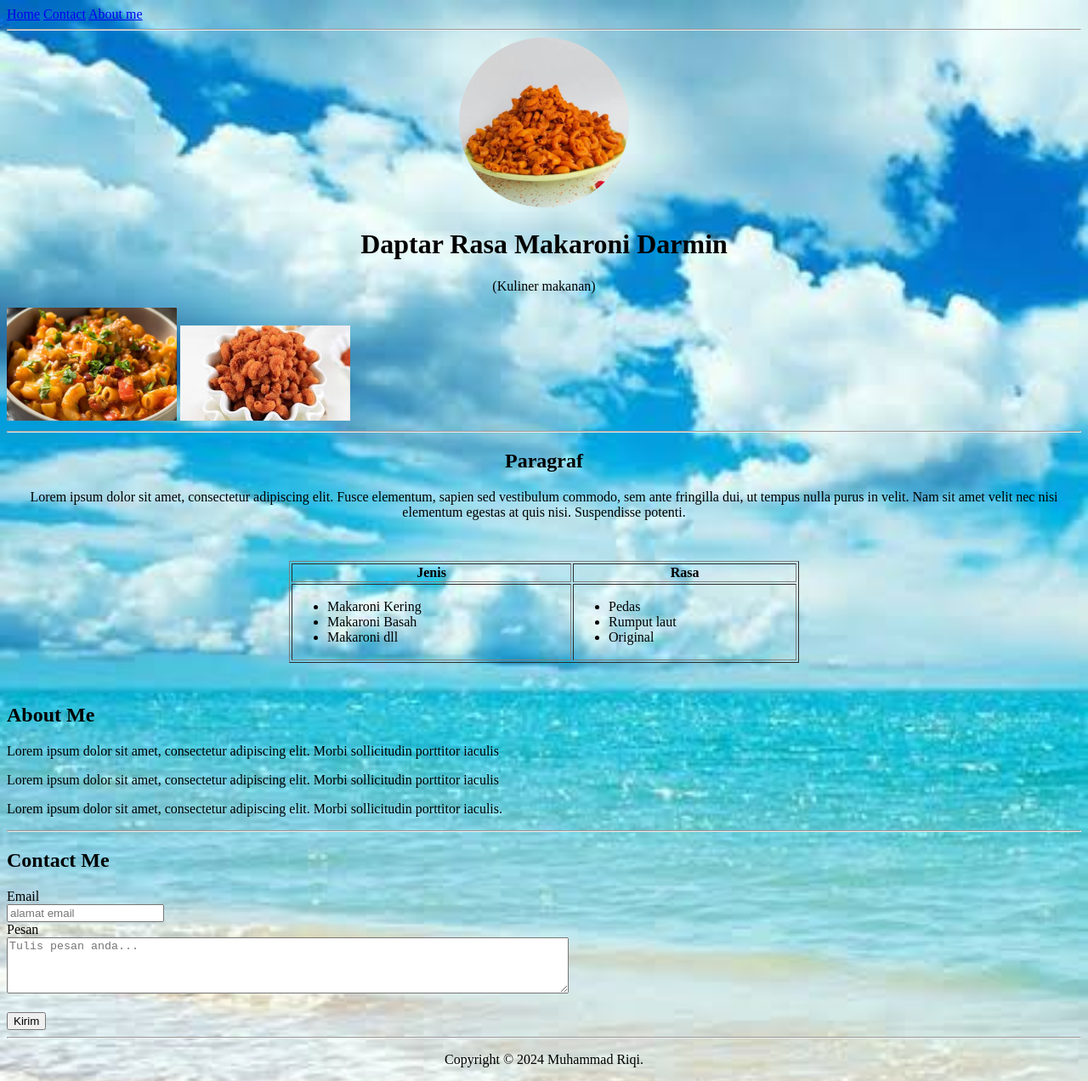
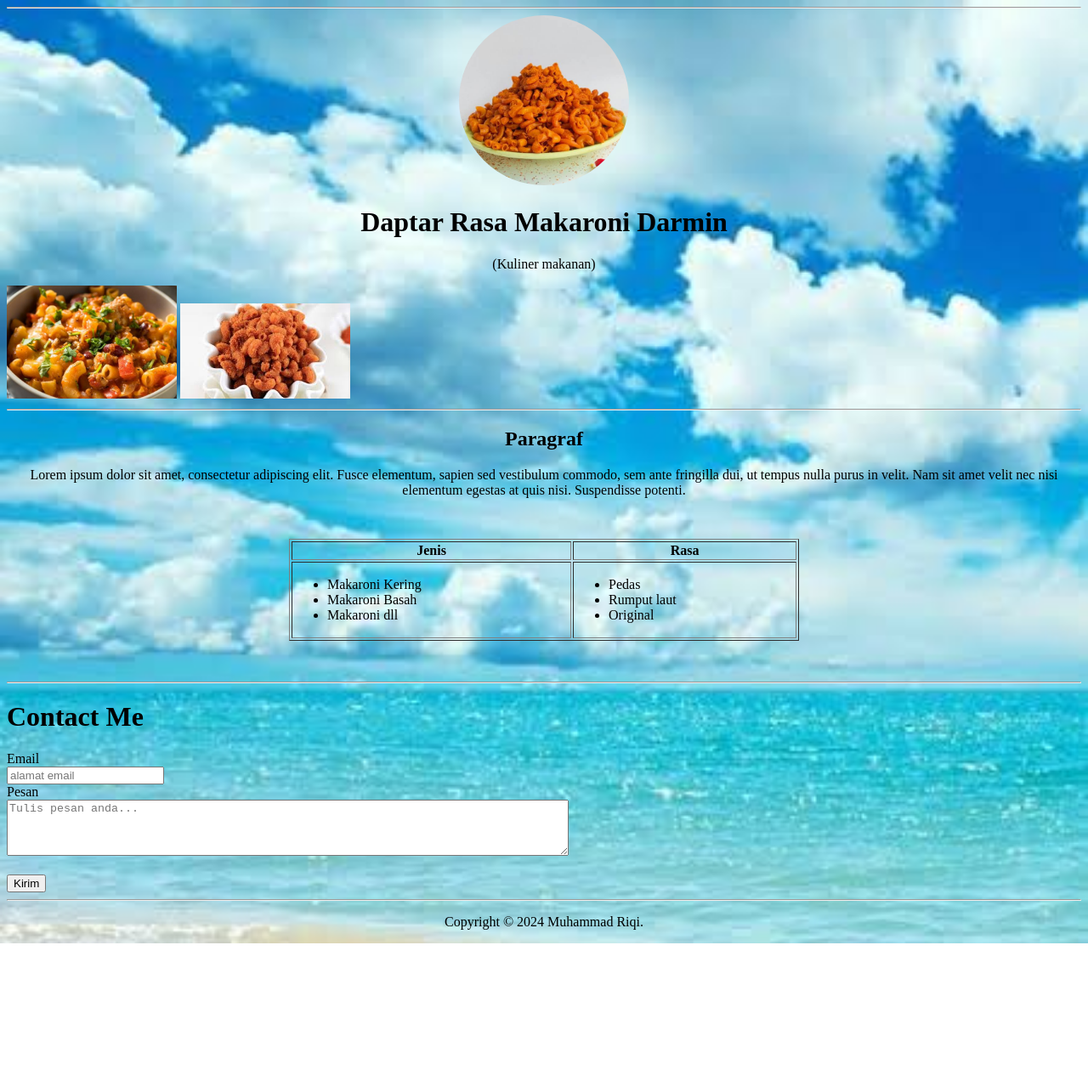
Before and after one commit to muhammadriqi/LatihanHtml, a plain HTML site: page index.html in a window 1280 px wide. Shown: the whole page at 85% size. After the commit the page ends 1110 px from the top, so only its background shows below. Drawn offline with Linux system fonts and the light colour scheme; files whose address does not match are found by name.

Commit message:
Update index.html

```diff
--- a/index.html
+++ b/index.html
@@ -32,11 +32,7 @@
 </head>
 
 <body>
-    <nav>
-        <a href="index.html">Home</a>
-        <a href="contact.html">Contact</a>
-        <a href="about.html">About me</a>
-    </nav>
+
 
     <hr />
 
@@ -90,17 +86,7 @@
 
 <body>
 
-<article>
-        <h1>About Me</h1>
-        <p>
-            Lorem ipsum dolor sit amet, consectetur adipiscing elit. Morbi sollicitudin porttitor iaculis
-        </p>
-        <p>
-            Lorem ipsum dolor sit amet, consectetur adipiscing elit. Morbi sollicitudin porttitor iaculis
-        </p>
-        <p>
-            Lorem ipsum dolor sit amet, consectetur adipiscing elit. Morbi sollicitudin porttitor iaculis.
-        </p>
+
 
     <hr />
 
```
